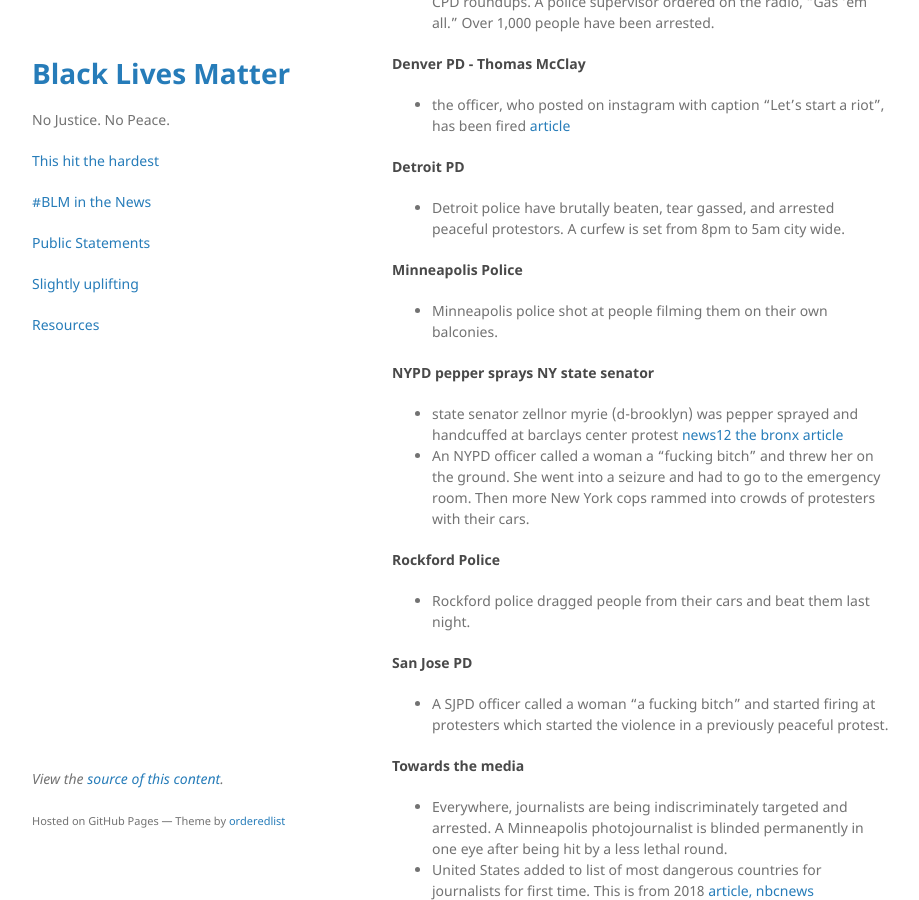
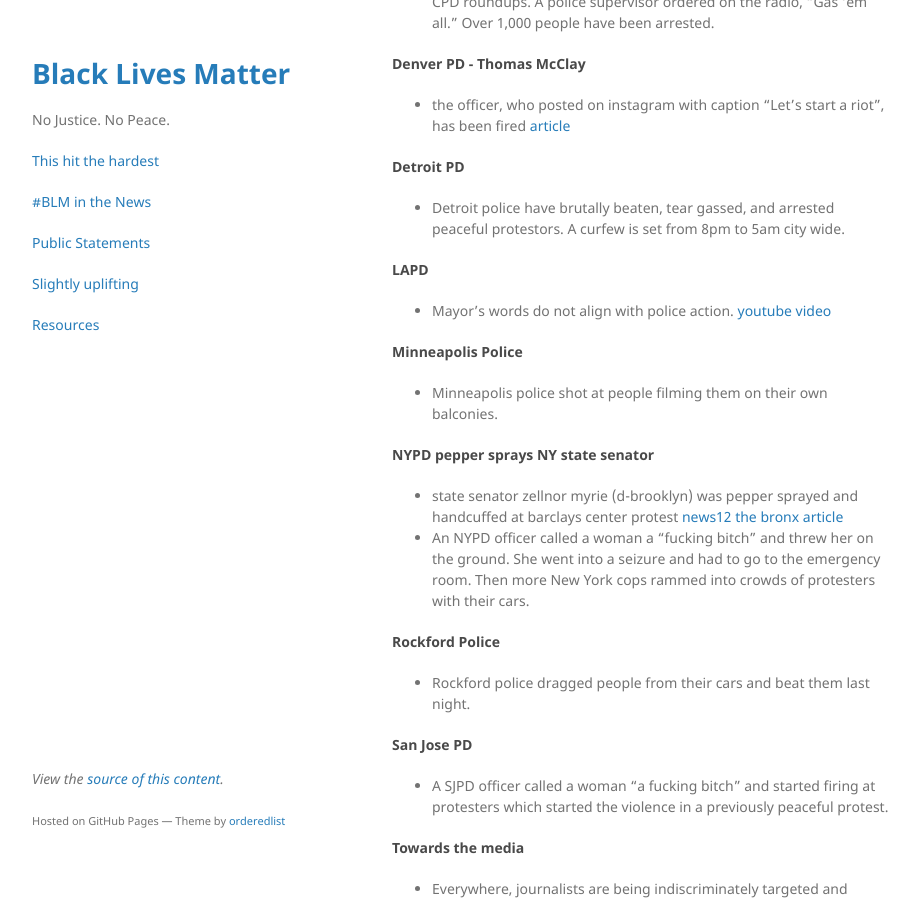
Before and after one commit to nojusticenopeace/nojusticenopeace.github.io, a Jekyll site: the page built from news.md, in a window 1280 px wide and 900 px high, scrolled down 894 px. Shown: the whole window, without its empty margins (178-1097 px from the left). Built offline with Jekyll 4.4.1, drawn with Linux system fonts in a browser that asks for light colours.

Commit message:
Update news.md

```diff
--- a/news.md
+++ b/news.md
@@ -34,6 +34,9 @@ layout: default
 
 #### Detroit PD
 * Detroit police have brutally beaten, tear gassed, and arrested peaceful protestors. A curfew is set from 8pm to 5am city wide.
+
+#### LAPD
+* Mayor's words do not align with police action. [youtube video](https://www.sccgov.org/sites/rov/Info/Documents/Office-Holders-List.pdf)
 
 #### Minneapolis Police
 * Minneapolis police shot at people filming them on their own balconies.
```
